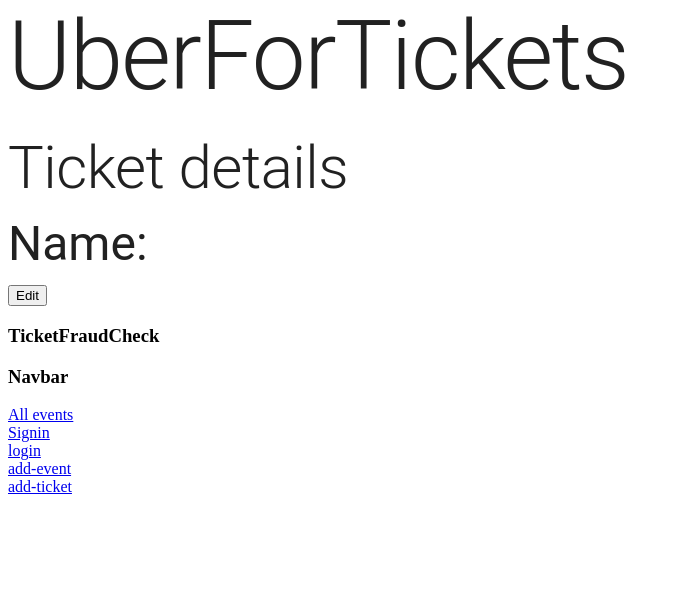
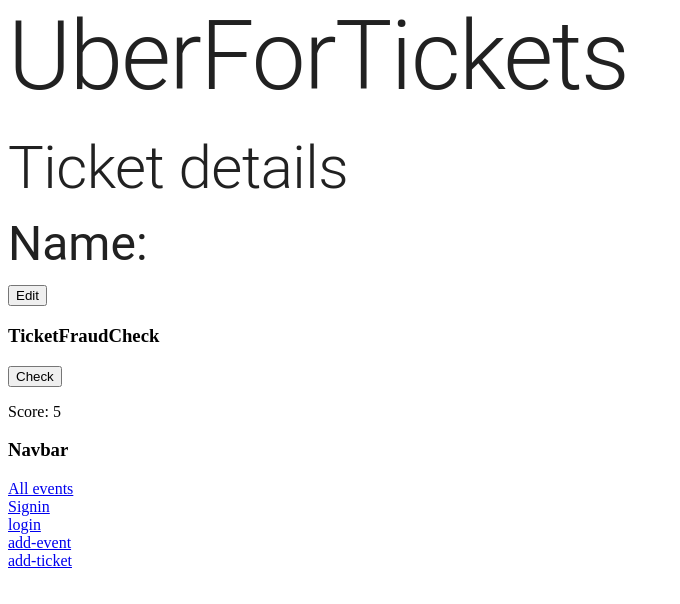
Before and after one commit to Jogrol/Ticket-marketplace, a React (Create React App) app in the folder client/: page /events/1/ticket/1 in a window 1280 px wide. Shown: the top 604 px of the page, without its empty margins (0-680 px from the left). Built offline with nearby package versions, Linux system fonts and the light colour scheme; no server answers.

Commit message:
created riskAlg to calculate risk score

```diff
--- a/client/src/components/EventDetailsCotainer.js
+++ b/client/src/components/EventDetailsCotainer.js
@@ -15,6 +15,7 @@ class EventDetailsContainer extends React.Component {
   render() {
 
     if (!this.props.event === undefined) return "loading..."
+
     return (
         <div>
         <EventDetails
--- a/client/src/components/TicketFraudCheck.js
+++ b/client/src/components/TicketFraudCheck.js
@@ -1,5 +1,4 @@
 import * as React from 'react'
-import Typography from '@material-ui/core/Typography';
 
 
 export default function TicketFraudCheck(props) {
@@ -7,6 +6,8 @@ export default function TicketFraudCheck(props) {
 
         <div>
             <h3>TicketFraudCheck</h3>
+            <button  onClick={() => props.fraudChecker()}>Check</button>
+            <p>Score: {props.score}</p>
 
         </div>
     )
--- a/client/src/components/TicketFraudCheckContainer.js
+++ b/client/src/components/TicketFraudCheckContainer.js
@@ -1,32 +1,110 @@
 import React from 'react'
 import {connect} from 'react-redux'
 import TicketFraudCheck from './TicketFraudCheck'
-import {loadEvents} from '../actions/events'
+import {loadTickets} from '../actions/tickets'
+import {loadEvent} from '../actions/events'
 class TicketFraudCheckContainer extends React.Component {
 
-    componentDidMount() {
 
+    constructor() {
+        super()
+        this.state = {
+          riskCalc: 5,
+        }
+      }
+
+
+
+    componentWillMount() {
+        this.props.loadTickets()
+        this.props.loadEvent()
+    }
+
+    componentDidMount(){
         // this.FraudChecker()
     }
 
 
-    FraudChecker = () => {
-        if (this.props.events[0] === []) return null
-        this.props.events.map(event => console.log(event.tickets))
-        // const ticketByUser = await tickets.filter(ticket => ticket.user.id === 1)
-        // // console.log("user 1 sold tickets", ticketByUser.length)
-        // console.log(this.props.events)
+    fraudChecker = () => {
+        let score = 5
+        console.log("start score", score)
+        //Check creation hour
+        if (parseInt(this.props.ticket.created_on) > 9 && parseInt(this.props.ticket.created_on) < 18 ) {
+            score=score+10
+                console.log('bad test +10%' , this.state.riskCalc,'created on', this.props.ticket.created_on)
+                console.log('current score +10', score)
+              } else {
+                score=score-10
+                console.log('good test -10% created on', this.props.ticket.created_on)
+                console.log('current score -10%', score)
+              }
+
+        //Check comment lenght:
+        if(this.props.ticket.comments.length > 2) {
+            score=score+5
+            console.log('Bad test +5 commentlength is', this.props.ticket.comments )
+            console.log('current score +5', score)
+        }
+
+        const filterTicketsperUser = this.props.tickets.filter(ticket => ticket.user.id === this.props.ticket.user.id)
+
+        if ((filterTicketsperUser.length > 1)) {
+            score=+5
+            console.log('Bad test +5: ammount of tickets per user', filterTicketsperUser.length)
+            console.log('current score +5', score)
+        }
+        //check average Price of a ticket
+        const ticketsFilteredByEvent =  this.props.tickets.filter(ticket => ticket.event.id === this.props.ticket.event.id)
+        const avgPricePerEvent = ticketsFilteredByEvent.reduce((prev, ticket) => prev + Number(ticket.price), 0)/ticketsFilteredByEvent.length
+        console.log('average price', avgPricePerEvent)
+        console.log("own price",this.props.ticket.price)
+
+        const differenceInPercentagev2 = 100/avgPricePerEvent*this.props.ticket.price-100
+        // console.log(differenceInPercentagev2-100)
+        // const priceDiffernce = this.props.ticket.price-avgPricePerEvent
+
+        if (differenceInPercentagev2 < 0) {
+            let addPositive = differenceInPercentagev2*-1
+            score=+addPositive
+            console.log('current score + ', differenceInPercentagev2 , ' = ' , score)
+            console.log('risk up with', differenceInPercentagev2)
+        } else {
+            if (differenceInPercentagev2 > 10){
+                score=-10
+                console.log('current score -10', score)
+                console.log('risk goes down with 10')
+            } else {
+                score=-differenceInPercentagev2
+                console.log('current score', score)
+                console.log('risk goes down with', differenceInPercentagev2)
+            }
+
+        }
+
+        if (score < 5) {
+            this.setState({
+                riskCalc: 5
+              })
+        } else if (score > 95) {
+            this.setState({
+                riskCalc: 5
+              })
+        } else {
+            this.setState({
+                riskCalc: score
+              })
+        }
+        console.log('total score', score)
     }
 
 
     render() {
-    console.log('avalaible props', this.props)
 
     if (!this.props) return "loading..."
 
       return (
           <div>
-          <TicketFraudCheck/>
+          <TicketFraudCheck score={this.state.riskCalc} fraudChecker={this.fraudChecker}/>
   		 </div>
       )
       }
@@ -34,9 +112,9 @@ class TicketFraudCheckContainer extends React.Component {
 
   const mapStateToProps = state => (
   {
-    events: state.event,
     ticket: state.ticket,
-    currentUser: state.currentUser
+    tickets: state.tickets,
+    event: state.event
   })
 
-  export default connect(mapStateToProps, {loadEvents})(TicketFraudCheckContainer)
+  export default connect(mapStateToProps, {loadEvent, loadTickets})(TicketFraudCheckContainer)
```
